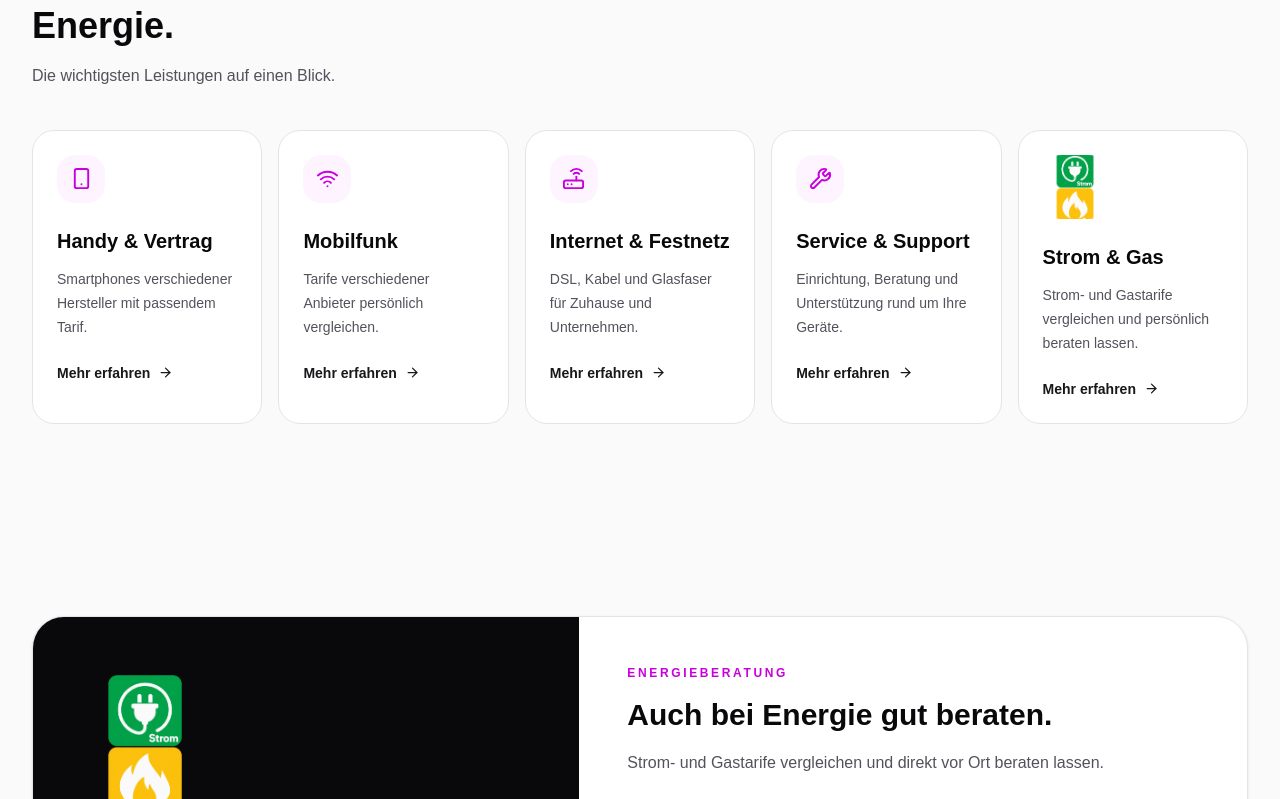
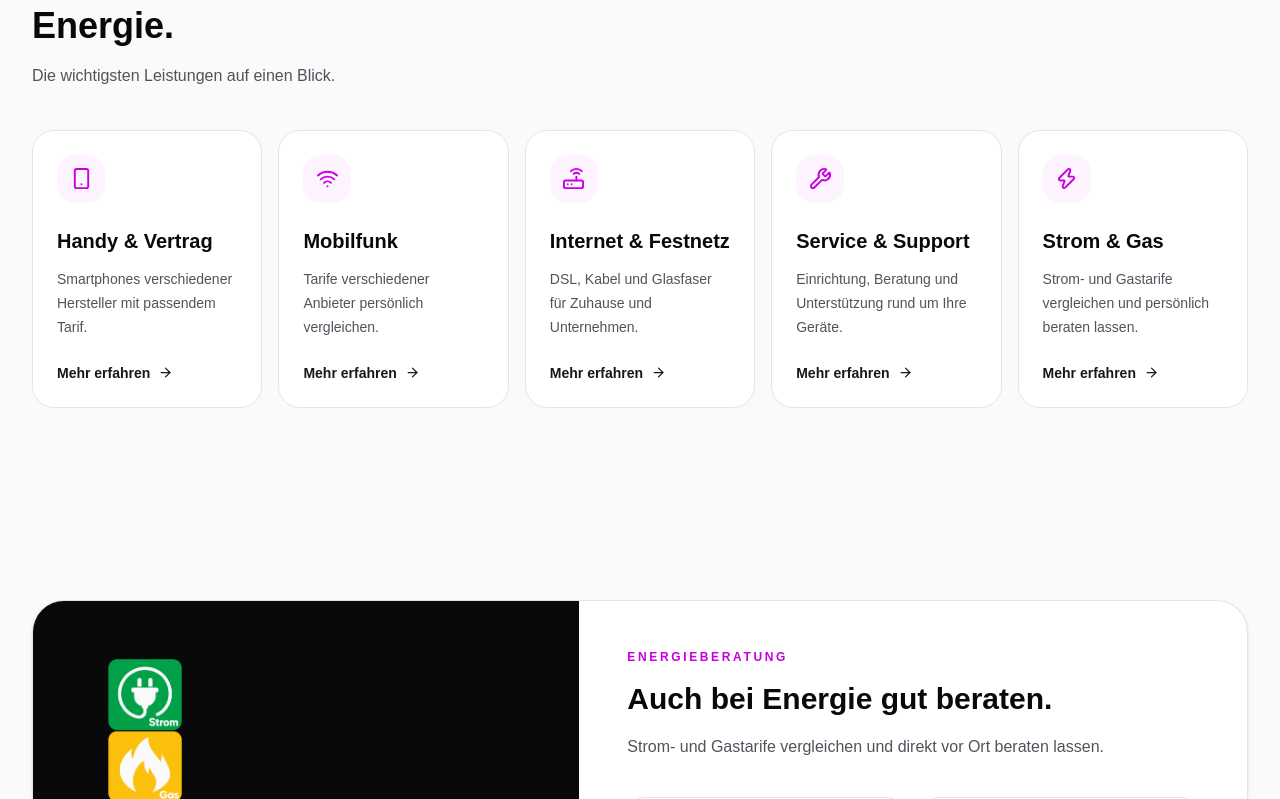
Before and after one commit to Bahram-Kuranyi/bv-com, a Next.js app: page / in a window 1280 px wide. Shown: the part 2281-3080 px from the top of the page. Built offline with nearby package versions, Linux system fonts and the light colour scheme.

Commit message:
style: unify energy service icon

```diff
--- a/src/app/page.tsx
+++ b/src/app/page.tsx
@@ -1,6 +1,5 @@
 "use client";
 
-import Image from "next/image";
 import { useState } from "react";
 import Link from "next/link";
 
@@ -450,28 +449,15 @@ export default function Home() {
             <div className="mt-10 grid gap-4 sm:grid-cols-2 lg:grid-cols-5">
               {services.map((service) => {
                 const Icon = service.icon;
-                const isEnergy = service.title === "Strom & Gas";
 
                 return (
                   <div
                     key={service.title}
                     className="rounded-3xl border border-zinc-200 bg-white p-5 transition hover:-translate-y-1 hover:shadow-xl xl:p-6"
                   >
-                    {isEnergy ? (
-                      <div className="flex h-16 w-16 items-center justify-center overflow-hidden rounded-2xl">
-                        <Image
-                          src="/partners/strom-gas.png"
-                          alt="Strom und Gas"
-                          width={100}
-                          height={180}
-                          className="h-full w-full object-cover"
-                        />
-                      </div>
-                    ) : (
-                      <div className="flex h-12 w-12 items-center justify-center rounded-2xl bg-fuchsia-50 text-fuchsia-600">
-                        <Icon size={23} />
-                      </div>
-                    )}
+                    <div className="flex h-12 w-12 items-center justify-center rounded-2xl bg-fuchsia-50 text-fuchsia-600">
+                      <Icon size={23} />
+                    </div>
 
                     <h3 className="mt-6 text-lg font-black xl:text-xl">
                       {service.title}
```
